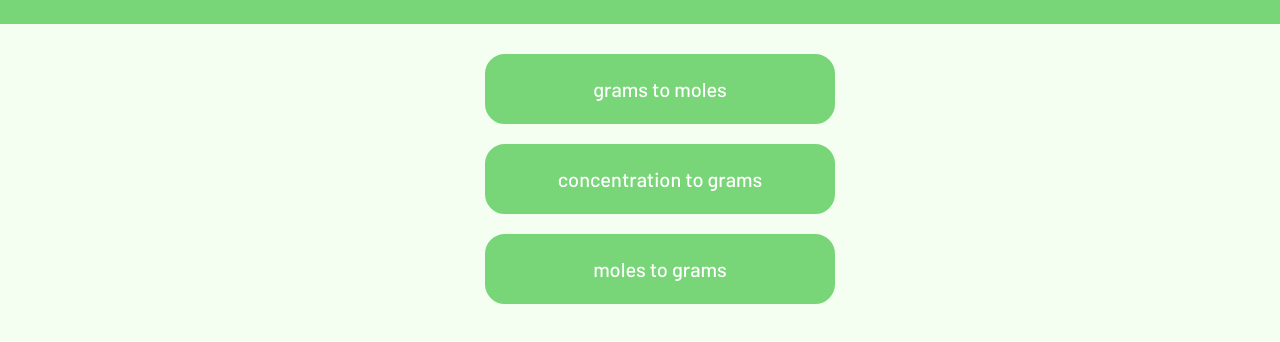
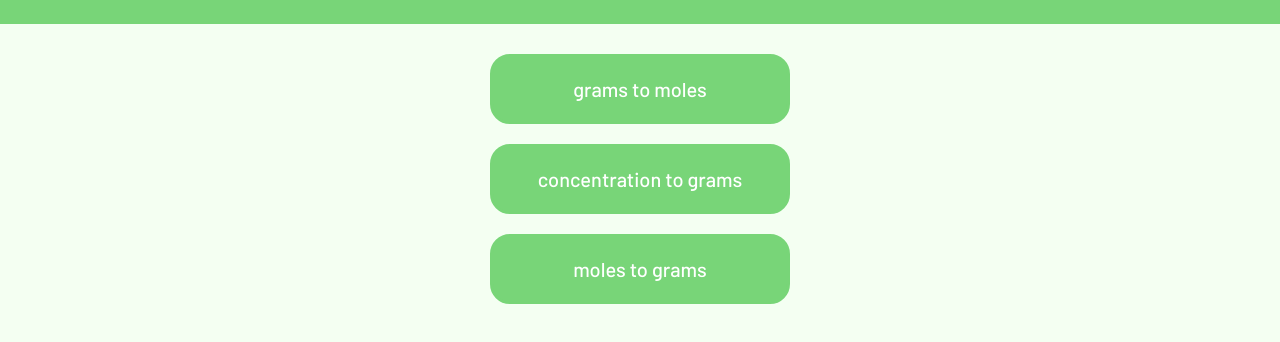
Before and after one commit to averyj123/chem-help, a website: page index.html in a window 1280 px wide. Shown: the part 76-418 px from the top of the page. Drawn offline with nearby package versions, Linux system fonts and the light colour scheme; some packages are replaced by stand-ins of ours; a script that the page names is missing.

Commit message:
fix centering bug

```diff
--- a/style.css
+++ b/style.css
@@ -11,6 +11,7 @@
    height: 100px;
    background-color: rgb(120, 213, 120);
    justify-content: center;
+   margin: 0;
 }
 
 h1 {
@@ -31,13 +32,13 @@ h1 {
    justify-content: space-evenly;
    flex-direction: column;
    margin: 20px;
-   width: 100%;
    align-items: center;
    }
+
 .buttons button {
    margin: 10px;
    padding: 20px;
-   width: 350px;
+   width: 300px;
    background-color: rgb(120, 213, 120);
    border: 3px solid rgb(120, 213, 120);
    border-radius: 20px;
```
